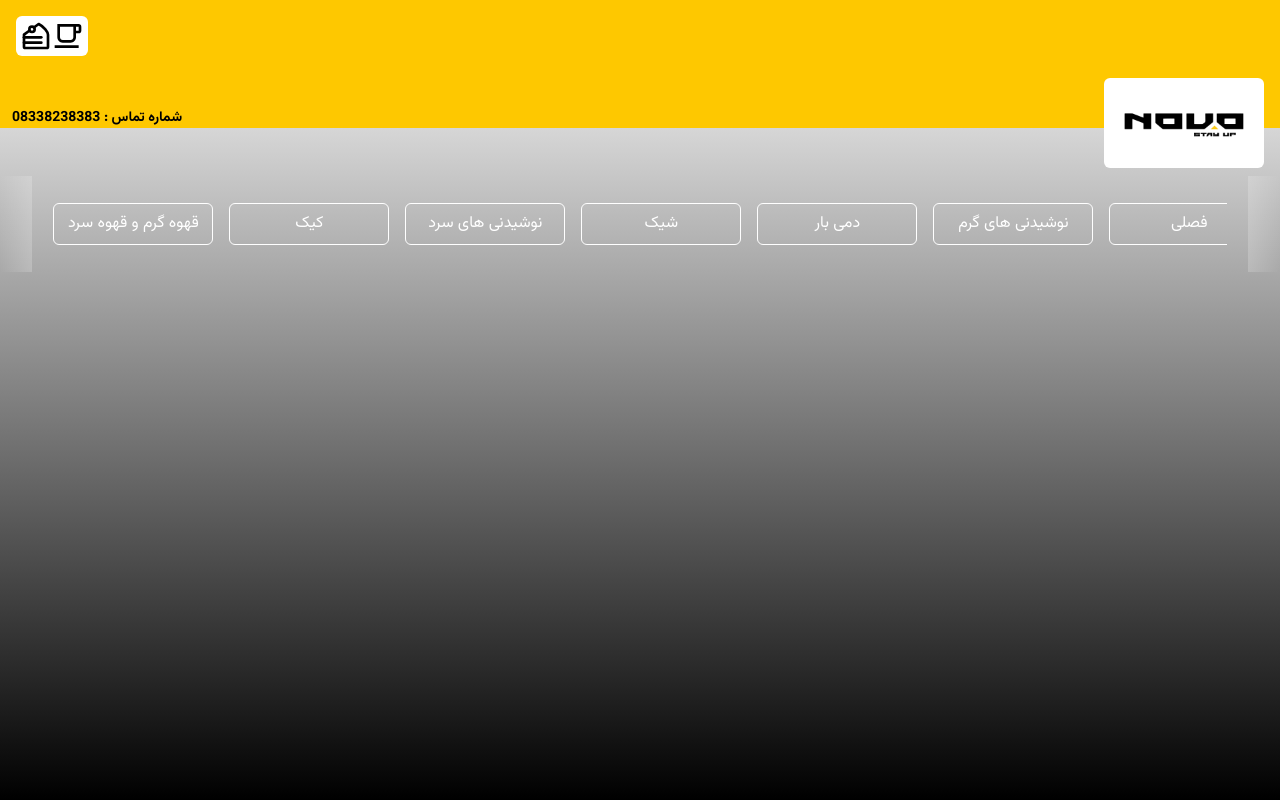
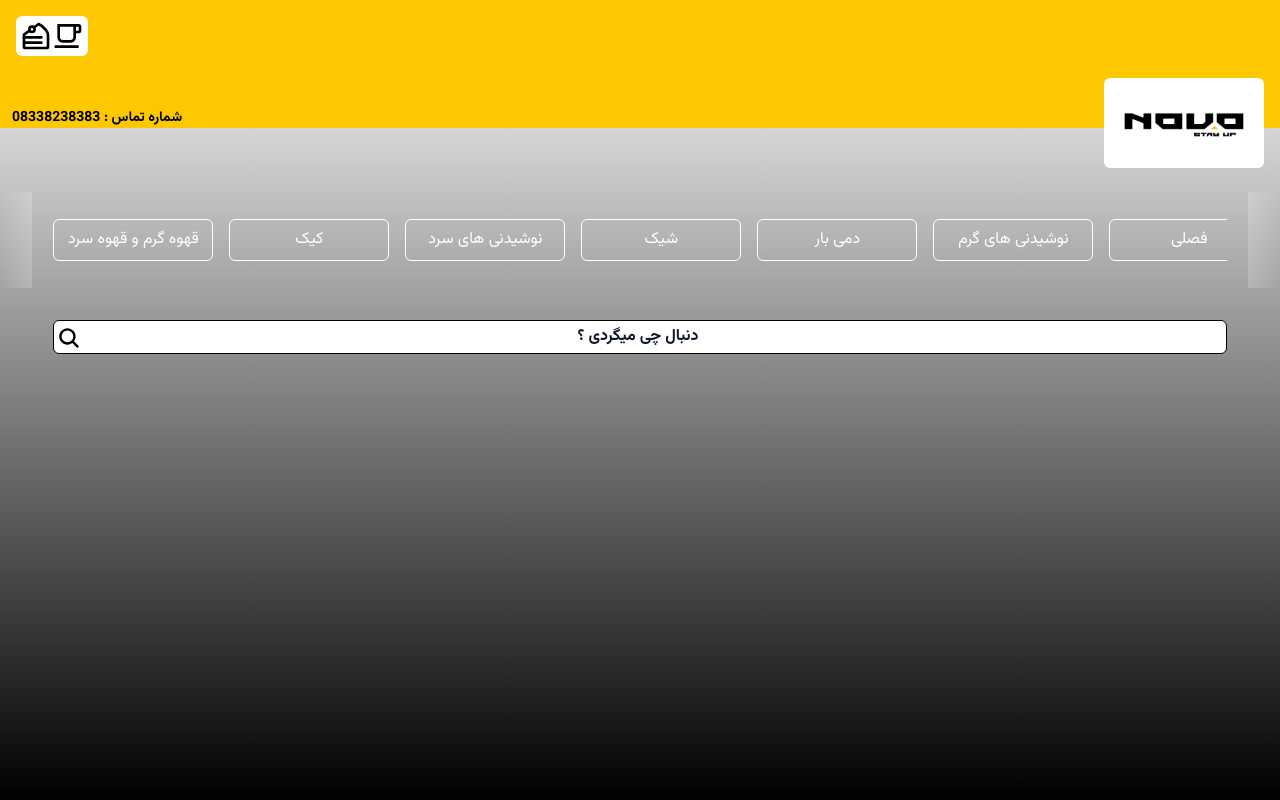
Before and after one commit to ariankheradmand/Novo-V2, a Next.js app: page / in a window 1280 px wide. Built offline with nearby package versions, Linux system fonts and the light colour scheme.

Commit message:
coding the searchBar v0.2.1

```diff
--- a/app/component/Header.js
+++ b/app/component/Header.js
@@ -4,7 +4,7 @@ import { LuCakeSlice } from "react-icons/lu";
 import { MdOutlineLocalCafe } from "react-icons/md";
 function Header() {
   return (
-    <header className="w-full relative mb-12">
+    <header className="w-full relative mb-16">
       <div className="flex w-full h-32 bg-accent">
         <div className="w-6/12 relative">
           <div className="bg-white w-fit h-fit flex items-center justify-center absolute p-1 rounded-md left-4 top-4">
--- /dev/null
+++ b/app/component/Searchbar.js
@@ -0,0 +1,18 @@
+import React from "react";
+import { IoSearch } from "react-icons/io5";
+function Searchbar() {
+  return (
+    <div className="mt-8 w-11/12 relative">
+      <input
+        type="text"
+        placeholder="دنبال چی میگردی ؟ "
+        className="w-full text-center font-bold py-1 rounded-md border-black border outline-none focus:ring-0 focus:bg-accent text-black placeholder-slate-900"
+      />
+      <button className="absolute left-1 bottom-1">
+        <IoSearch className="size-6" />
+      </button>
+    </div>
+  );
+}
+
+export default Searchbar;
--- a/app/page.js
+++ b/app/page.js
@@ -2,12 +2,14 @@
 import Image from 'next/image';
 import Header from './component/Header';
 import Hero from './component/Hero';
+import Searchbar from './component/Searchbar';
 
 export default function Layout() {
   return (
     <div className="flex flex-col items-center min-h-screen bg-gradient-to-b from-white to-black">
      <Header />
      <Hero />
+     <Searchbar />
     </div>
   );
 }
```
